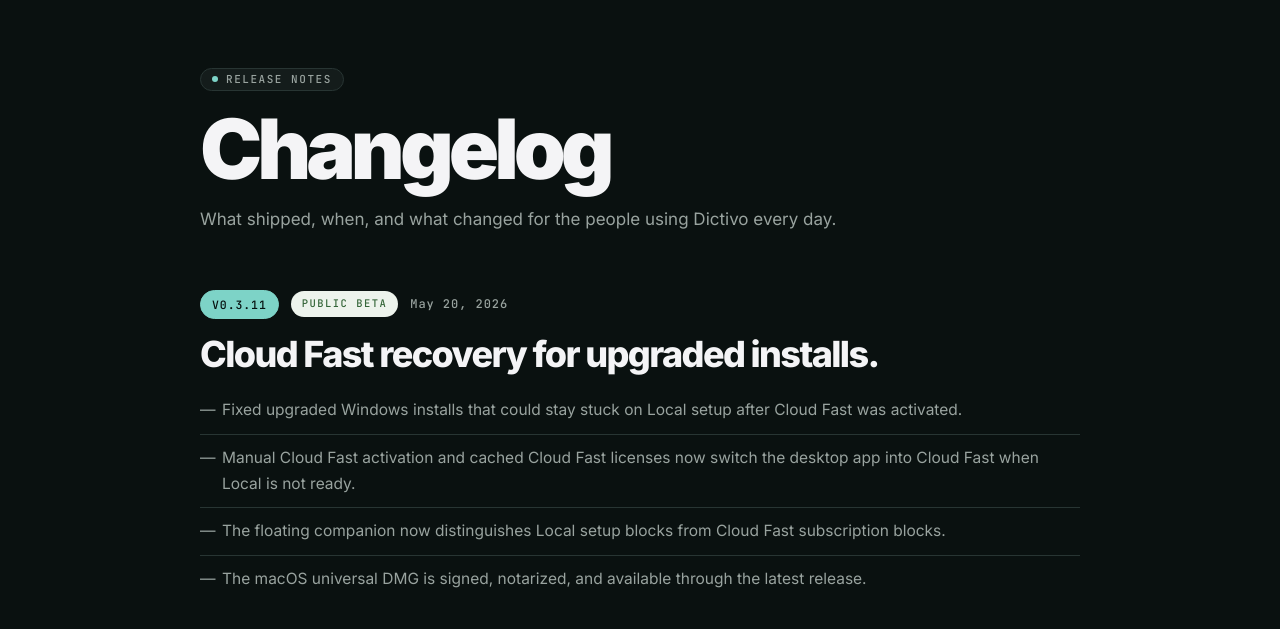
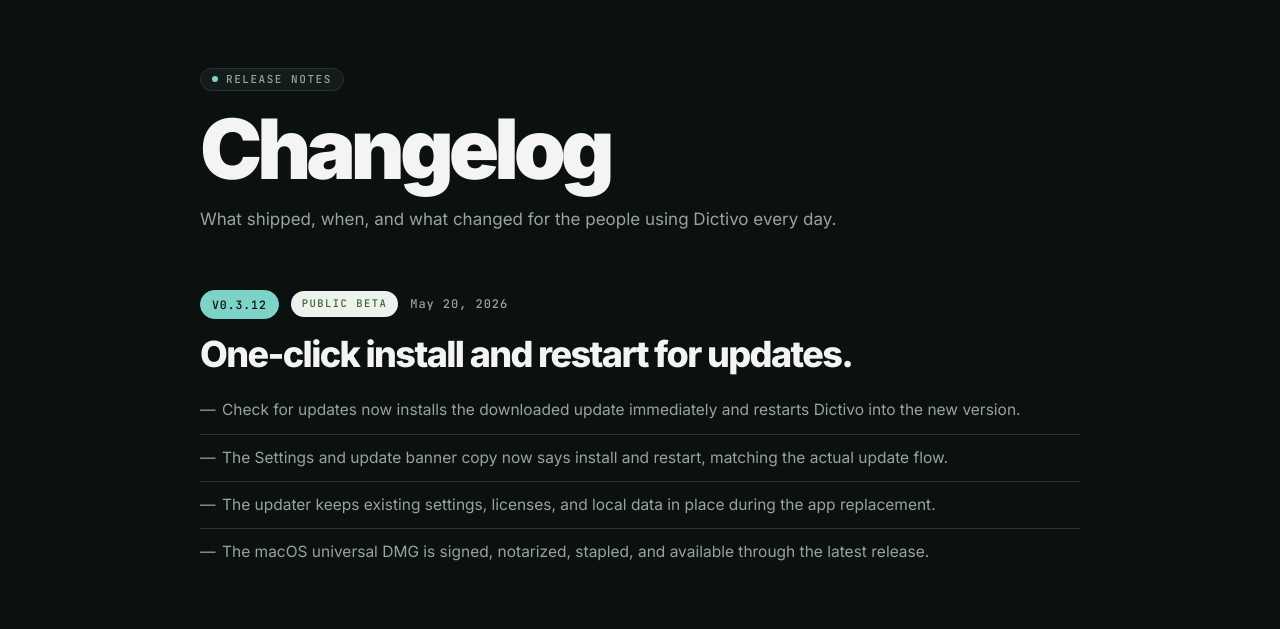
Before and after one commit to Rswcf/dictivo-site, a plain HTML site: page changelog.html in a window 1280 px wide. Shown: the part 80-709 px from the top of the page. Drawn offline with Linux system fonts and the light colour scheme.

Commit message:
Update macOS download to v0.3.12

```diff
--- a/changelog.html
+++ b/changelog.html
@@ -52,7 +52,22 @@
       <h1>Changelog</h1>
       <p class="doc-lede">What shipped, when, and what changed for the people using Dictivo every day.</p>
 
-      <section class="doc-section" aria-labelledby="release-0-3-11">
+      <section class="doc-section" id="0.3.12" aria-labelledby="release-0-3-12">
+        <p class="release-line">
+          <span class="release-tag">v0.3.12</span>
+          <span class="release-status">Public beta</span>
+          <time class="release-date" datetime="2026-05-20">May&nbsp;20,&nbsp;2026</time>
+        </p>
+        <h2 id="release-0-3-12">One-click install and restart for updates.</h2>
+        <ul>
+          <li>Check for updates now installs the downloaded update immediately and restarts Dictivo into the new version.</li>
+          <li>The Settings and update banner copy now says install and restart, matching the actual update flow.</li>
+          <li>The updater keeps existing settings, licenses, and local data in place during the app replacement.</li>
+          <li>The macOS universal DMG is signed, notarized, stapled, and available through the latest release.</li>
+        </ul>
+      </section>
+
+      <section class="doc-section" id="0.3.11" aria-labelledby="release-0-3-11">
         <p class="release-line">
           <span class="release-tag">v0.3.11</span>
           <span class="release-status">Public beta</span>
@@ -136,7 +151,7 @@
           <span class="brand-name">Dictivo</span>
         </a>
         <p class="footer-tagline">Private dictation first · optional Cloud Fast</p>
-        <p>v0.3.11 · public beta · 2026</p>
+        <p>v0.3.12 · public beta · 2026</p>
       </div>
       <div class="footer-links">
         <a href="/#privacy">Privacy</a>
```
Also changed, not shown: cloud-fast.html (+1 -1 lines), downloads.json (+4 -4 lines), index.html (+3 -3 lines), security.html (+1 -1 lines), 1 other file.
